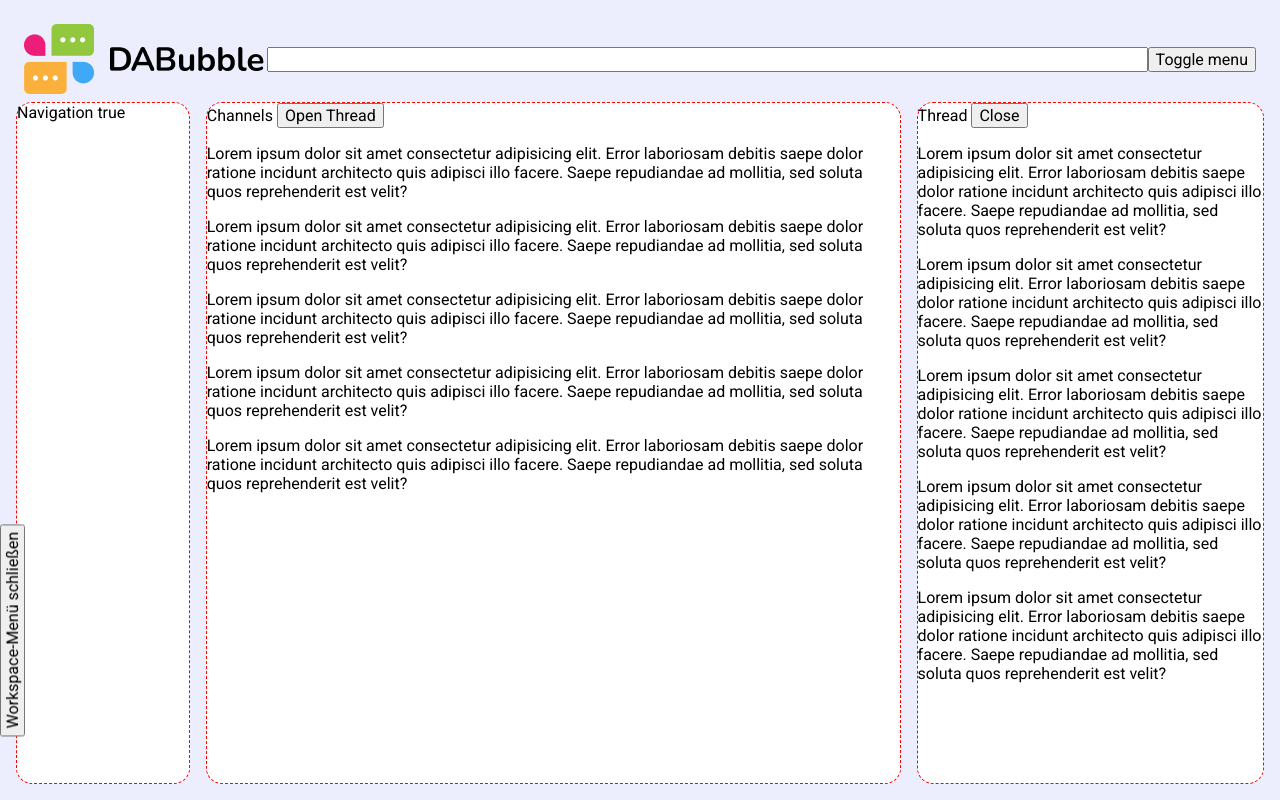
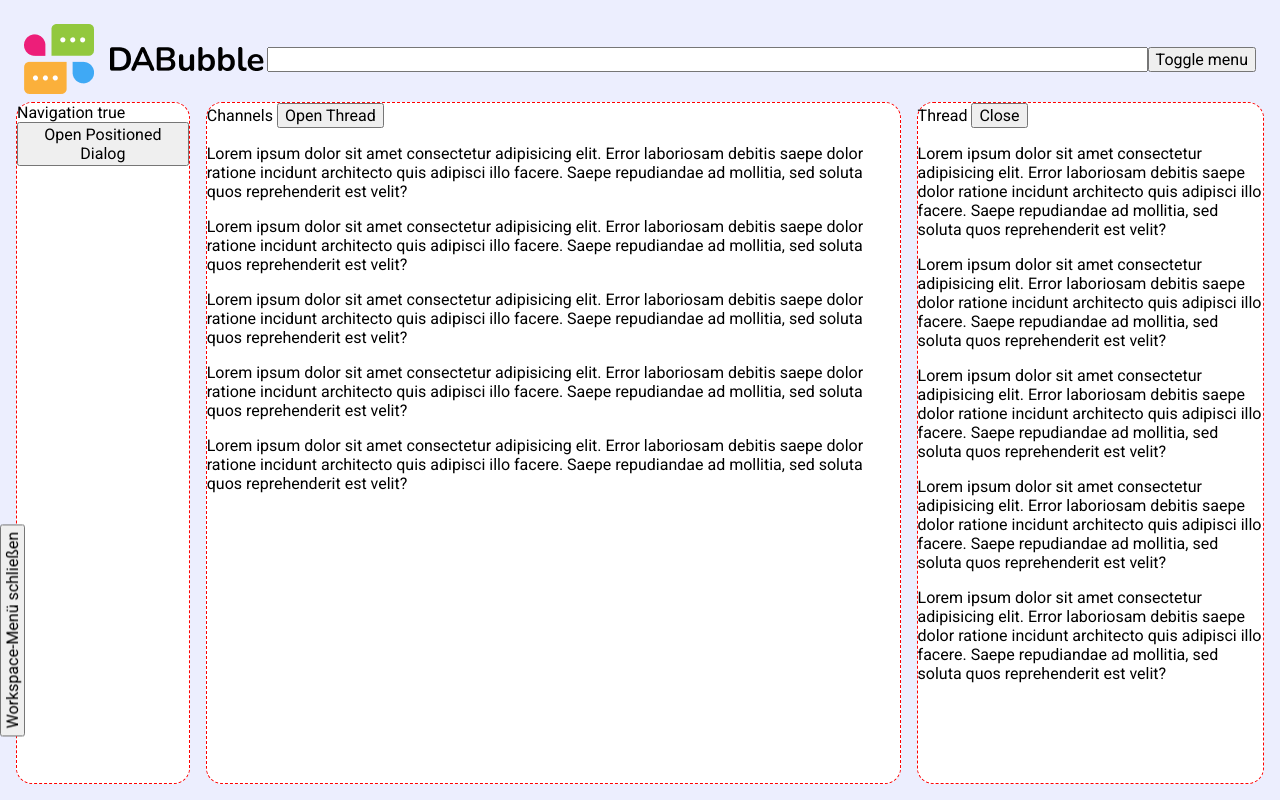
Before and after one commit to JanKillburger/DaBubble, an Angular app: page /home in a window 1280 px wide. Built offline with nearby package versions, Linux system fonts and the light colour scheme.

Commit message:
Added working example

```diff
--- /dev/null
+++ b/src/app/components/example-dialog/example-dialog.component.html
@@ -0,0 +1 @@
+<p>example-dialog works!</p>
--- a/src/app/components/home/home.component.html
+++ b/src/app/components/home/home.component.html
@@ -5,7 +5,7 @@
 </header>
 <main class="main">
   <nav class="primary-nav main-item" [class.is-active]="navVisible || mdq.matches">
-    Navigation {{ navVisible }}
+    Navigation {{ navVisible }} <button #dialogTrigger (click)="openDialog()">Open Positioned Dialog</button>
   </nav>
   <section class="channel-container main-item">
     Channels <button (click)="openThread()">Open Thread</button>
--- a/src/app/components/home/home.component.ts
+++ b/src/app/components/home/home.component.ts
@@ -1,11 +1,12 @@
 import { ChangeDetectorRef, Component, ElementRef, ViewChild } from '@angular/core';
 import { MediaMatcher } from '@angular/cdk/layout';
-import { BoundElementProperty } from '@angular/compiler';
+import { MatDialog, MatDialogModule } from '@angular/material/dialog';
+import { ExampleDialogComponent } from '../example-dialog/example-dialog.component';
 
 @Component({
   selector: 'app-home',
   standalone: true,
-  imports: [],
+  imports: [MatDialogModule],
   templateUrl: './home.component.html',
   styleUrl: './home.component.scss'
 })
@@ -13,8 +14,9 @@ export class HomeComponent {
   navVisible = true;
   threadVisible = true;
   mdq: MediaQueryList;
+  @ViewChild('dialogTrigger') dialogTrigger!: ElementRef;
 
-  constructor(changeDetectorRef: ChangeDetectorRef, media: MediaMatcher) {
+  constructor(changeDetectorRef: ChangeDetectorRef, media: MediaMatcher, public dialog: MatDialog) {
     this.mdq = media.matchMedia('(min-width: 1440px)');
     this.mdq.onchange = (event) => {
       changeDetectorRef.detectChanges();
@@ -38,4 +40,10 @@ export class HomeComponent {
       document.body.removeAttribute("style");
     }, 500);
   }
+
+  openDialog() {
+    const bounds = this.dialogTrigger.nativeElement.getBoundingClientRect();
+    console.log(bounds);
+    this.dialog.open(ExampleDialogComponent, { position: { top: bounds.bottom + "px", left: bounds.left + "px" } })
+  }
 }
```
Also changed, not shown: src/app/components/example-dialog/example-dialog.component.ts (added, +13 -0 lines), src/app/components/example-dialog/example-dialog.component.scss (added), 1 other file (tests, documents, lock files or other folders).
